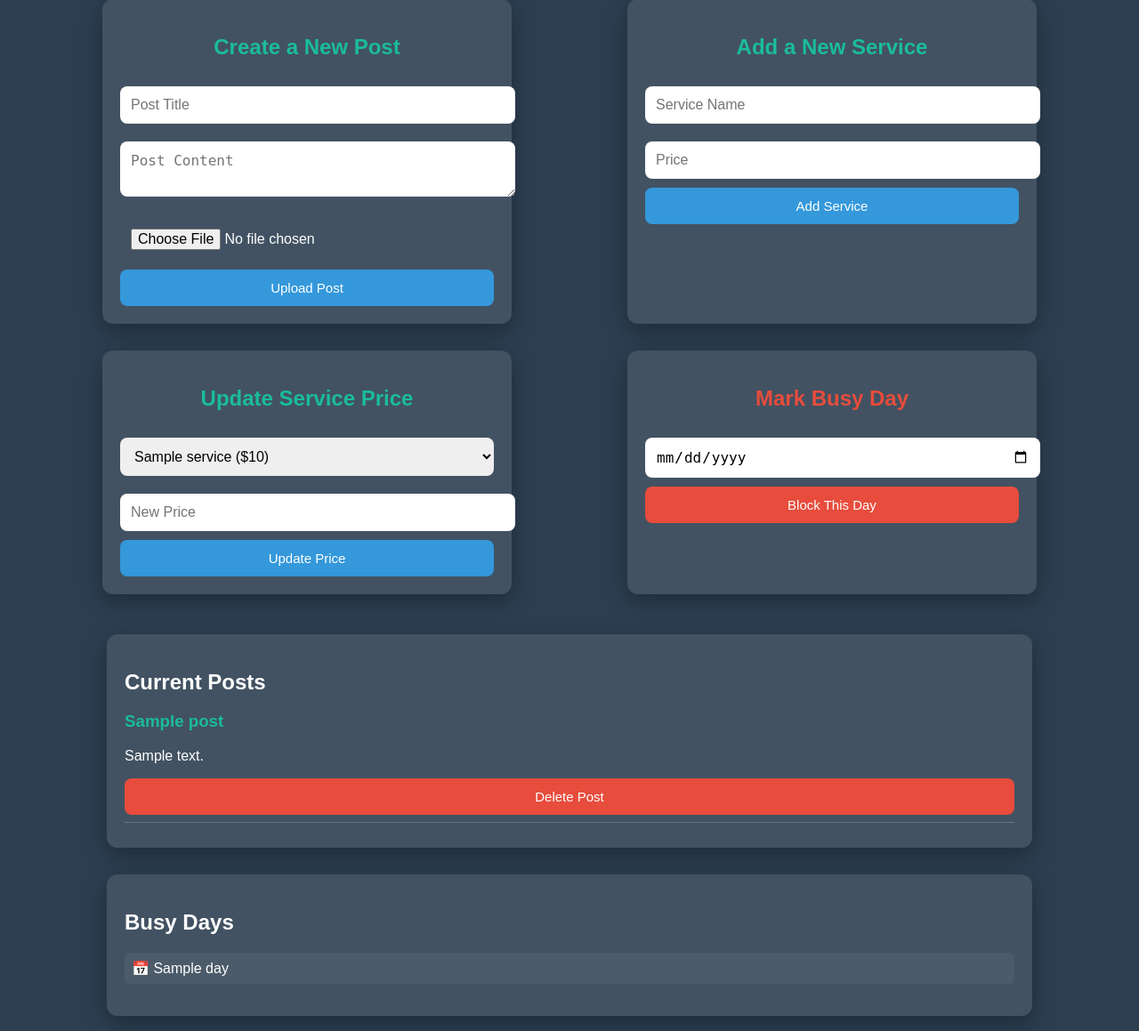
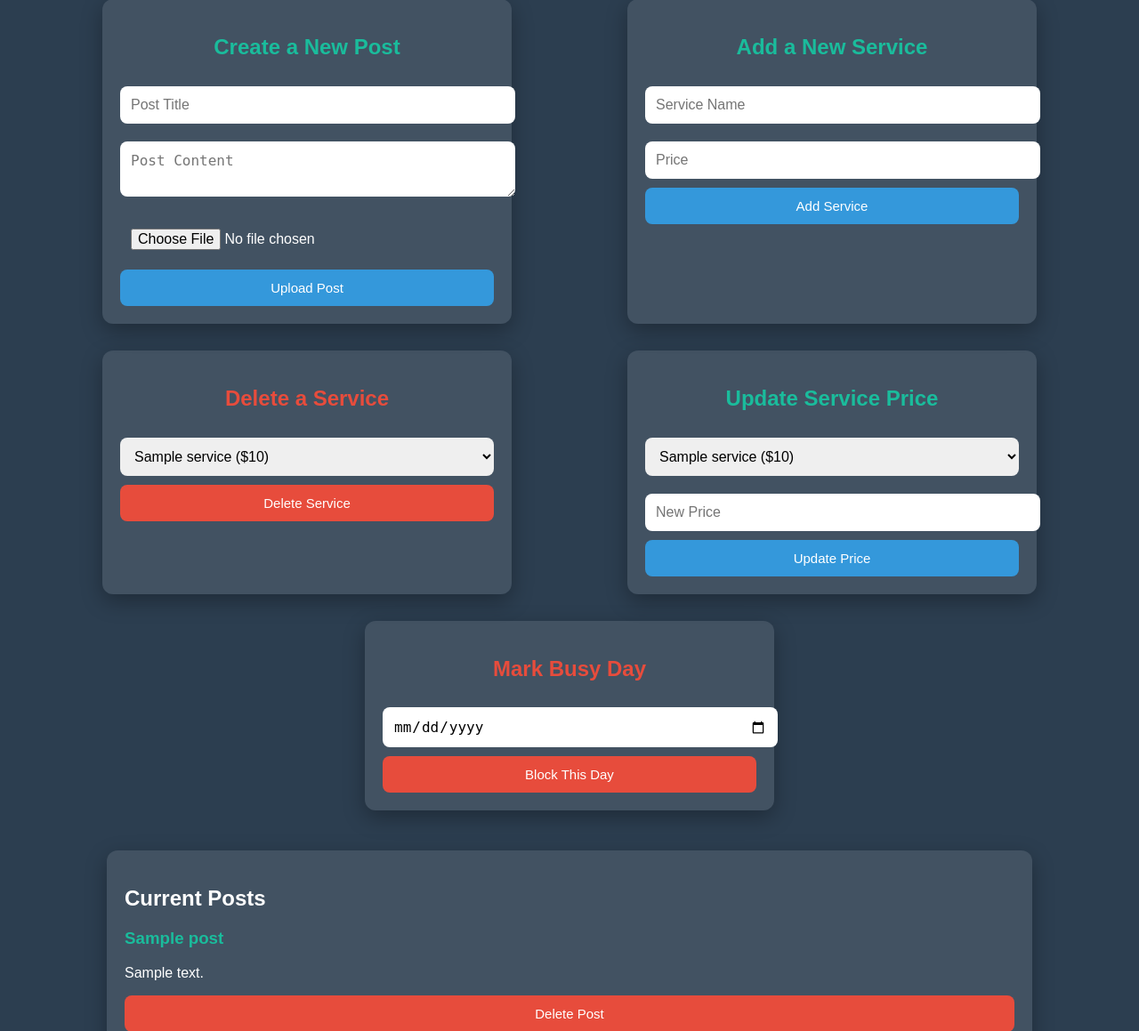
Before and after one commit to Mr-A-Hacker/Yard-sevices, a Flask app: template templates/admin.html in a window 1280 px wide. Shown: the part 330-1489 px from the top of the page at 89% size. Run offline with Flask 3, Linux system fonts and the light colour scheme; the template is opened without the code that fills it: most values are stand-ins (such as "Sample title", 1, 10 or a date in 2020).

Commit message:
Update admin.html
Signed-off-by: MR.A_HACKER <abdullahlababidi70@gmail.com>

```diff
--- a/templates/admin.html
+++ b/templates/admin.html
@@ -29,6 +29,19 @@
       <button type="submit">Add Service</button>
     </form>
   </div>
+
+  <!-- Delete Service -->
+<div class="card">
+  <h2 style="color:#e74c3c;">Delete a Service</h2>
+  <form method="POST">
+    <select name="delete_service">
+      {% for service, price in services.items() %}
+        <option value="{{ service }}">{{ service }} (${{ price }})</option>
+      {% endfor %}
+    </select>
+    <button type="submit" style="background:#e74c3c; color:white;">Delete Service</button>
+  </form>
+</div>
 
   <!-- Update Price -->
   <div class="card">
```
